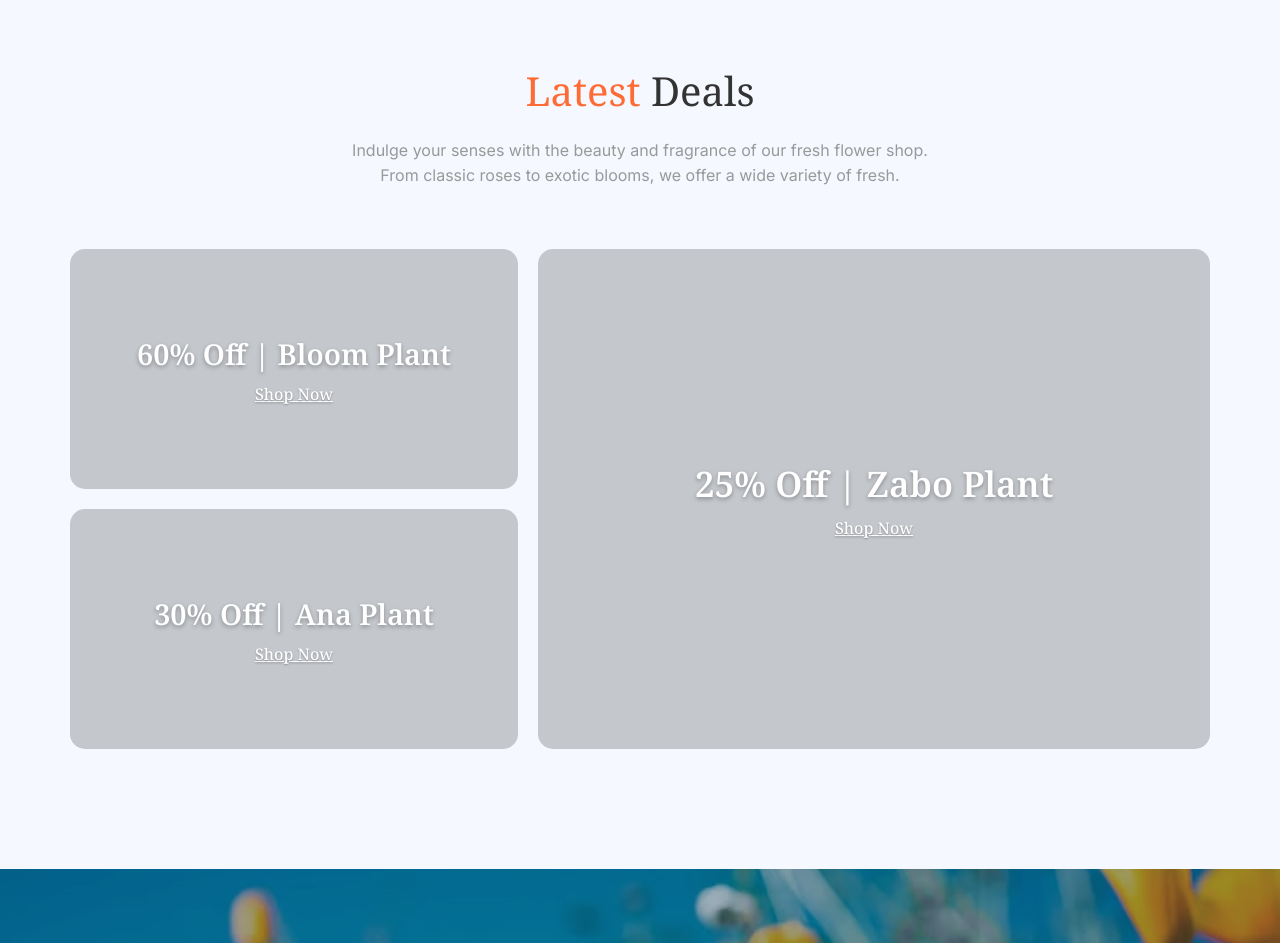
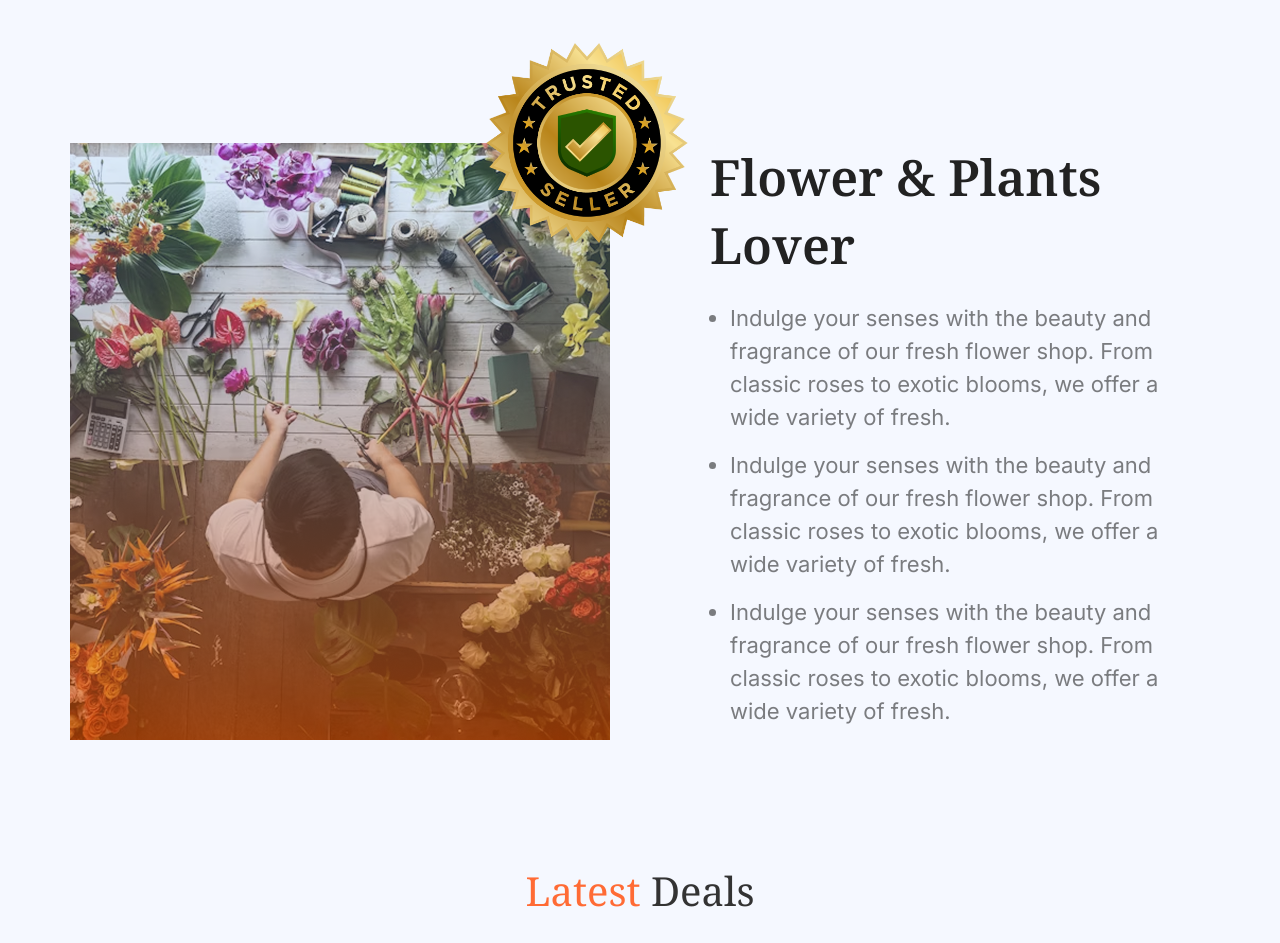
Before and after one commit to justAbdulAzim/assignmentph2, a plain HTML site: page index.html in a window 1280 px wide. Shown: the part 1833-2776 px from the top of the page. Drawn offline with Linux system fonts and the light colour scheme.

Commit message:
desktop done

```diff
--- a/index.html
+++ b/index.html
@@ -155,7 +155,23 @@
 
 
 
-
+    <section class="section container">
+        <div class="image-container">
+            <img class="main" src="images/flower-store.png" alt="Top view car">
+            <img class="badge" src="images/trusted-badge.png" alt="Trusted Seller Badge">
+        </div>
+        <div class="content">
+            <h2>Flower & Plants Lover</h2>
+            <ul>
+                <li>Indulge your senses with the beauty and fragrance of our fresh flower shop. From classic roses to
+                    exotic blooms, we offer a wide variety of fresh.</li>
+                <li>Indulge your senses with the beauty and fragrance of our fresh flower shop. From classic roses to
+                    exotic blooms, we offer a wide variety of fresh.</li>
+                <li>Indulge your senses with the beauty and fragrance of our fresh flower shop. From classic roses to
+                    exotic blooms, we offer a wide variety of fresh.</li>
+            </ul>
+        </div>
+    </section>
 
 
 
--- a/style.css
+++ b/style.css
@@ -373,7 +373,7 @@ h2 {
 
 .footer-left p {
     font-family: 'Inter';
-    color:rgba(0, 0, 0, 0.5);
+    color: rgba(0, 0, 0, 0.5);
     font-size: 22px;
     line-height: 1.5;
 }
@@ -388,7 +388,7 @@ h2 {
     text-decoration: none;
     font-size: 16px;
     font-family: 'Inter';
-    color:rgba(0, 0, 0, 0.5);
+    color: rgba(0, 0, 0, 0.5);
 }
 
 .footer-center a:hover {
@@ -408,3 +408,64 @@ h2 {
     cursor: pointer;
     border-radius: 50%;
 }
+
+
+
+.section {
+    display: flex;
+    flex-wrap: wrap;
+    align-items: flex-start;
+    padding-top: 200px;
+}
+
+.image-container {
+    position: relative;
+    flex: 1 1 400px;
+    max-width: 600px;
+}
+
+.image-container img.main {
+    width: 540px;
+    display: block;
+
+}
+
+.image-container img.badge {
+    position: absolute;
+    top: -140px;
+    left: calc(100% - 223px);
+    width: 280px;
+    height: 280px;
+}
+
+.content {
+    flex: 1 1 300px;
+    padding-left:40px;
+}
+
+.content h2 {
+    margin-top: 0;
+    color: #222;
+    font-family: 'Noto Serif';
+    font-weight: 600;
+    font-size: 50px;
+}
+
+.content ul {
+    padding-left: 20px;
+    list-style-type: disc;
+}
+
+.content li {
+    margin-bottom: 15px;
+    line-height: 1.5;
+    font-family: 'Inter';
+    font-size: 22px;
+    color: rgba(0, 0, 0, 0.5);
+}
+
+@media (max-width: 768px) {
+    .badge {
+        display: none;
+    }
+}
```
